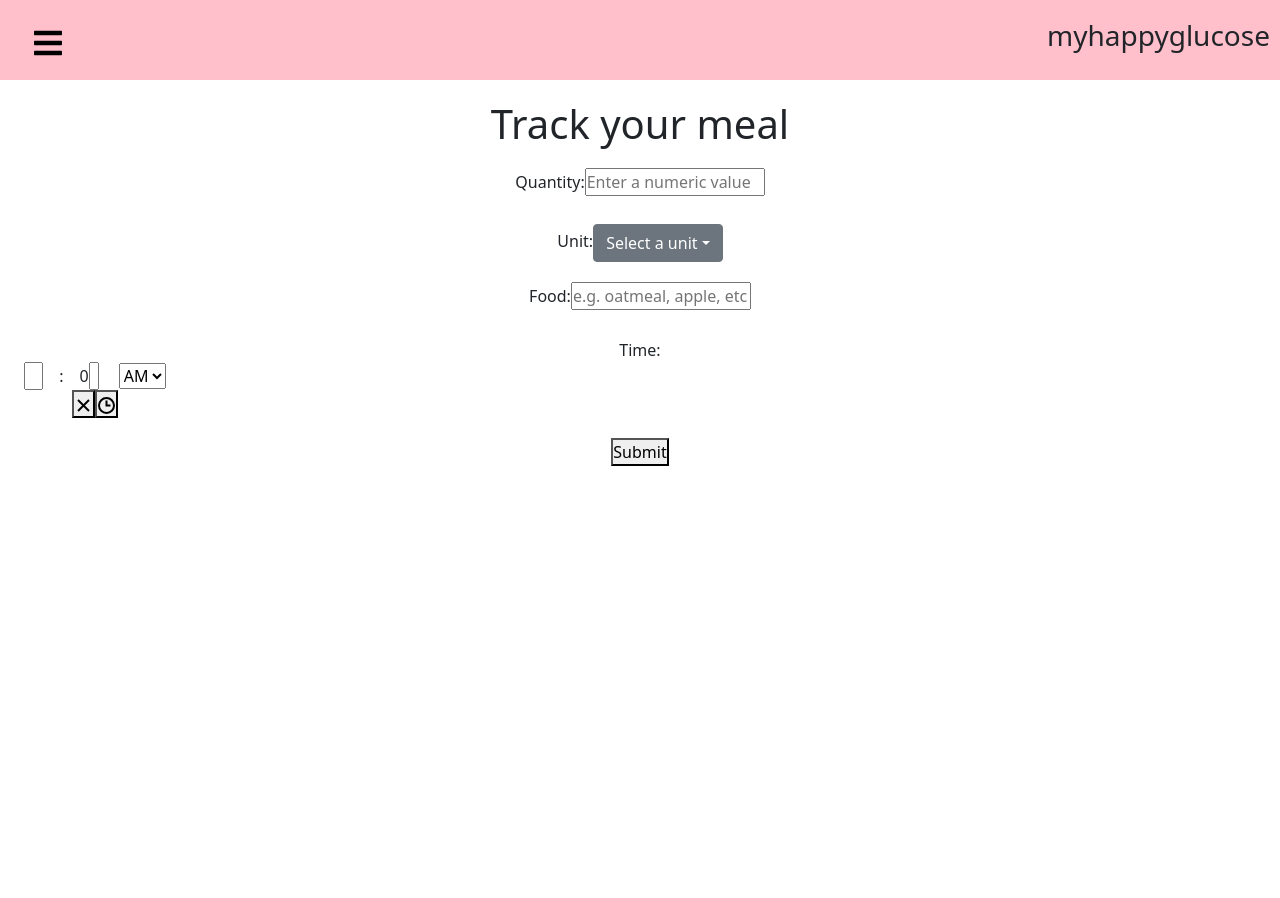
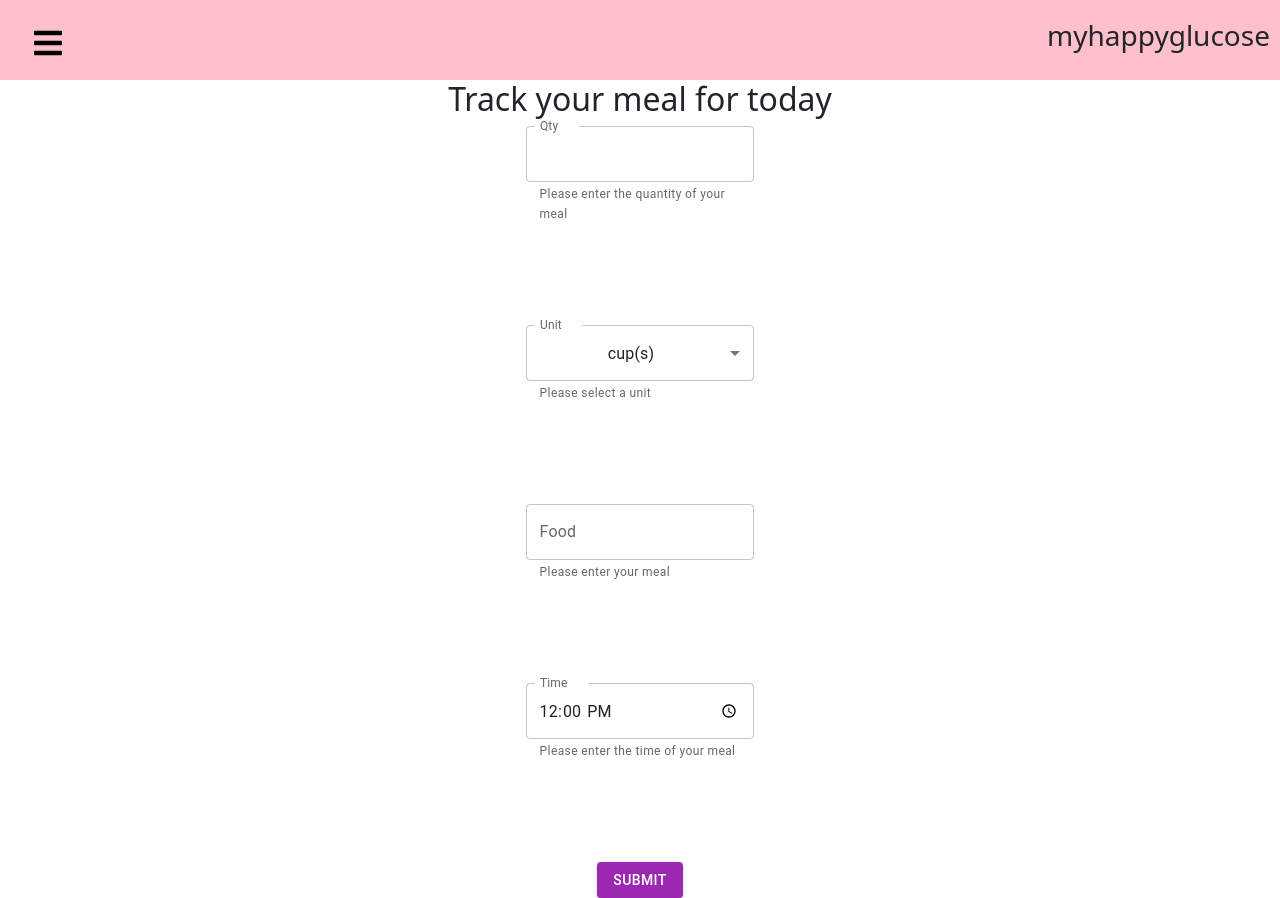
Before and after one commit to stephanie-chenn1/frontend-my-happy-glucose, a React (Create React App) app: page /track-a-meal in a window 1280 px wide. Before the commit the page ends 800 px from the top, so only its background shows below. Built offline with nearby package versions, Linux system fonts and the light colour scheme.

Commit message:
used materialui to format input fields for meal tracker

```diff
--- a/package.json
+++ b/package.json
@@ -3,6 +3,9 @@
   "version": "0.1.0",
   "private": true,
   "dependencies": {
+    "@emotion/react": "^11.7.1",
+    "@emotion/styled": "^11.6.0",
+    "@mui/material": "^5.3.1",
     "@testing-library/jest-dom": "^5.16.1",
     "@testing-library/react": "^12.1.2",
     "@testing-library/user-event": "^13.5.0",
--- a/src/pages/TrackAMeal.css
+++ b/src/pages/TrackAMeal.css
@@ -1,15 +1,7 @@
-.form {
+.meal-form {
     text-align: center;
-    margin-top: 20px;
-}
-.form-inputs {
-    margin-top:20px;
 }
 
-.form-input {
-    width: 180px;;
+.input-field {
+    margin-bottom: 100px;
 }
-
-.time-field {
-    width:190px;
-}
--- a/src/pages/TrackAMeal.js
+++ b/src/pages/TrackAMeal.js
@@ -3,71 +3,123 @@ import "./TrackAMeal.css";
 import { Dropdown } from "react-bootstrap";
 import TimePicker from "react-time-picker";
 import { useState } from "react";
+import TextField from "@mui/material/TextField";
+import Button from "@mui/material/Button";
+import Input from "@mui/material/Input";
+import MenuItem from "@mui/material/MenuItem";
+import Box from "@mui/material/Box";
+
+const ariaLabel = { "aria-label": "description" };
+
+const units = [
+  {
+    value: "cup",
+    label: "cup(s)",
+  },
+  {
+    value: "gram",
+    label: "g",
+  },
+  {
+    value: "ounce",
+    label: "oz",
+  },
+  {
+    value: "serving",
+    label: "serving(s)",
+  },
+];
 
 function TrackMeal() {
-  const [time, setTimeField] = useState("00:00:00");
+  const [unit, setUnit] = React.useState("cup");
 
-  const handleTimeChange = (e) => {
-    setTimeField(e.target.value);
+  const handleUnitChange = (e) => {
+    setUnit(e.target.value);
   };
 
   return (
-    <div>
-      <form className="form">
-        <h1 className="title">Track your meal</h1>
-        <div className="form-inputs">
-          Quantity:
-          <label htmlFor="quantity" className="form-label">
-            <input
-              type="text"
-              name="quantity"
-              className="form-input"
-              placeholder="Enter a numeric value"
-            />
-          </label>
-        </div>
-        <div className="form-inputs">
-          <Dropdown>
-            Unit:
-            <Dropdown.Toggle variant="secondary">Select a unit</Dropdown.Toggle>
-            <Dropdown.Menu>
-              <Dropdown.Item>cup</Dropdown.Item>
-              <Dropdown.Item>g</Dropdown.Item>
-              <Dropdown.Item>oz</Dropdown.Item>
-              <Dropdown.Item>serving</Dropdown.Item>
-            </Dropdown.Menu>
-          </Dropdown>
-        </div>
+    <Box
+      component="form"
+      sx={{
+        display: "flex",
+        flexDirection: "column",
+        "& .MuiTextField-root": { width: "25ch" },
+      }}
+      noValidate
+      autoComplete="off"
+    >
+      <div className="meal-form">
+        <form>
+          <h2>Track your meal for today</h2>
+          <div className="input-field">
+            <label>
+              <TextField
+                id="outlined-number"
+                label="Qty"
+                type="number"
+                InputLabelProps={{
+                  shrink: true,
+                }}
+                helperText="Please enter the quantity of your meal"
+              />
+            </label>
+          </div>
 
-        <div className="form-inputs">
-          Food:
-          <label htmlFor="food" className="form-label">
-            <input
-              type="text"
-              name="food"
-              className="form-input"
-              placeholder="e.g. oatmeal, apple, etc"
-            />
-          </label>
-        </div>
+          <div className="input-field">
+            <label>
+              <TextField
+                id="standard-select-unit"
+                select
+                label="Unit"
+                helperText="Please select a unit"
+                value={unit}
+                onChange={handleUnitChange}
+              >
+                {units.map((option) => (
+                  <MenuItem key={option.value} value={option.value}>
+                    {option.label}
+                  </MenuItem>
+                ))}
+              </TextField>
+            </label>
+          </div>
 
-        <div className="form-inputs">
-          Time:
-          <TimePicker
-            showSeconds
-            value={time}
-            onChange={handleTimeChange}
-            className="time-field"
-          />
-        </div>
+          <div className="input-field">
+            <label>
+              <TextField
+                id="outlined-helperText"
+                label="Food"
+                // defaultValue="Default Value"
+                helperText="Please enter your meal"
+              />
+            </label>
+          </div>
 
-        <div className="form-inputs">
-          <button className="form-input-btn" type="submit">
+          <div className="input-field">
+            <label>
+              <TextField
+                id="time"
+                label="Time"
+                type="time"
+                defaultValue="12:00"
+                InputLabelProps={{
+                  shrink: true,
+                }}
+                inputProps={{
+                  step: 300, // 5 min
+                }}
+                sx={{ width: 150 }}
+                helperText="Please enter the time of your meal"
+              />
+            </label>
+          </div>
+
+          <Button variant="contained" color="secondary">
             Submit
-          </button>
-        </div>
-      </form>
-    </div>
+          </Button>
+        </form>
+      </div>
+    </Box>
   );
 }
 
```
Also changed, not shown: 1 other file (tests, documents, lock files or other folders).
